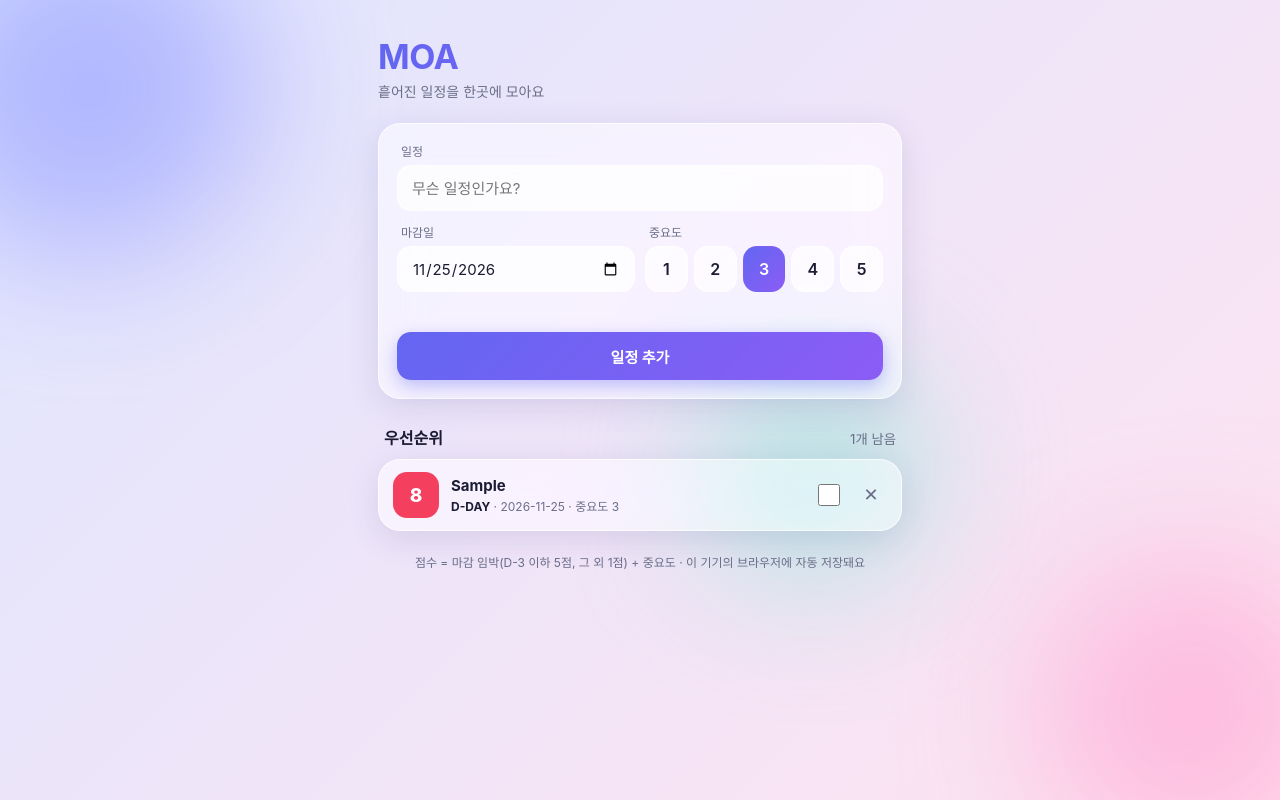
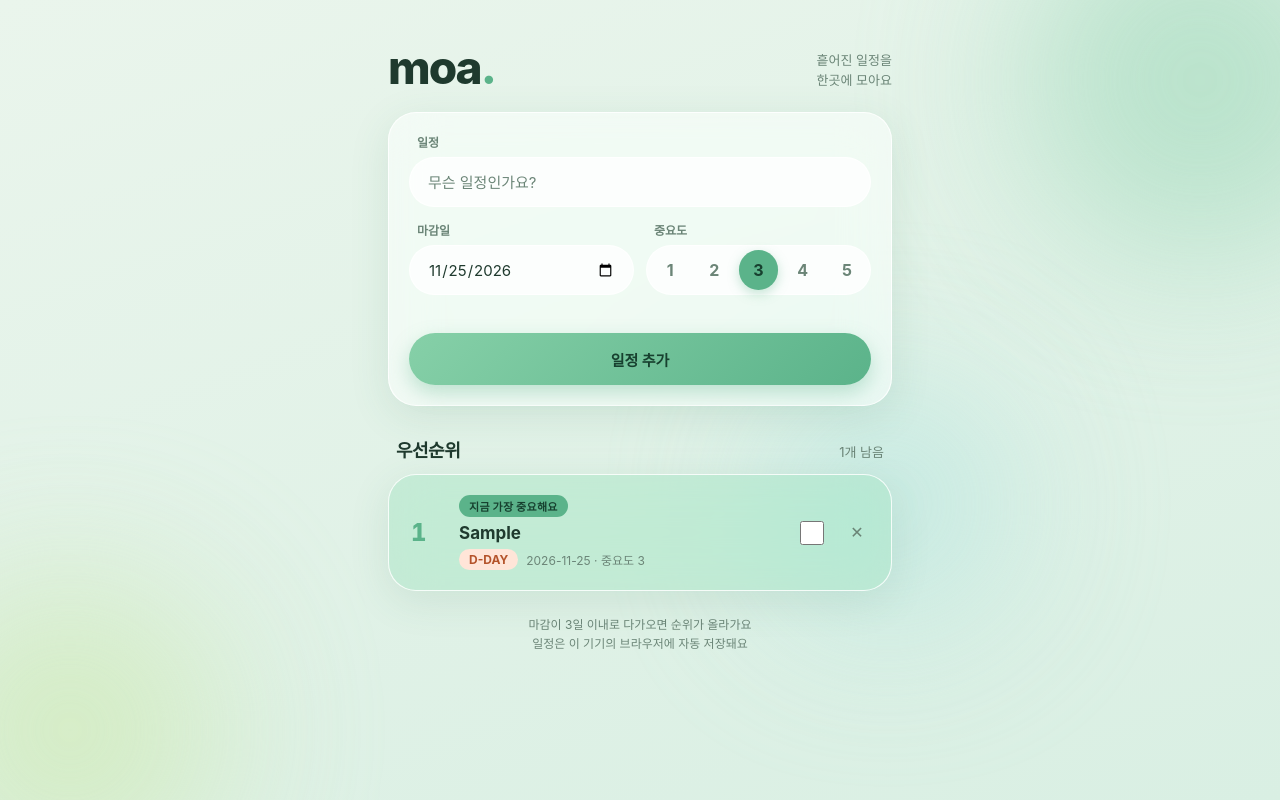
Before and after one commit to dadadaeun09/MOA, a plain HTML site: page index.html in a window 1280 px wide. Both pictures are taken after typing "Sample" into the empty fields and a click on the button "일정 추가". Drawn offline with Linux system fonts and the light colour scheme.

Commit message:
Update index.html

```diff
--- a/index.html
+++ b/index.html
@@ -6,95 +6,106 @@
 <title>MOA</title>
 <style>
 :root{
-  --bg1:#dfe6ff;--bg2:#ffe3f1;--blob1:#8b93ff;--blob2:#ff9ccf;--blob3:#7fe3d0;
-  --glass:rgba(255,255,255,.52);--glass-strong:rgba(255,255,255,.72);
-  --border:rgba(255,255,255,.75);--shadow:0 8px 32px rgba(70,70,140,.14);
-  --text:#1b1c33;--sub:#6a6e88;--accent:#6366f1;--accent2:#8b5cf6;
-  --hot:#f43f5e;--mid:#f59e0b;--low:#94a3b8;
+  --bg1:#eaf5ec;--bg2:#d9efe3;--blob1:#a8dcc0;--blob2:#cfeab5;--blob3:#b7e6e0;
+  --glass:rgba(255,255,255,.55);--glass-strong:rgba(255,255,255,.78);
+  --border:rgba(255,255,255,.85);--shadow:0 10px 40px rgba(60,120,90,.12);
+  --text:#1f3a2e;--sub:#6b8577;--accent:#5bb38a;--accent2:#86d0a8;--accent-ink:#17402f;
+  --top-bg:rgba(176,228,200,.55);
+  --urgent-bg:#ffe5d8;--urgent-ink:#b4532a;--calm-bg:#dcf3e5;--calm-ink:#2f7a58;--err:#d9644a;
   box-sizing:border-box;
   padding-top:env(safe-area-inset-top,0px);padding-bottom:env(safe-area-inset-bottom,0px);
 }
 @media (prefers-color-scheme:dark){
   :root:not([data-theme="light"]){
-    --bg1:#0d0f1f;--bg2:#1a1030;--blob1:#4f46e5;--blob2:#be185d;--blob3:#0f766e;
-    --glass:rgba(255,255,255,.07);--glass-strong:rgba(255,255,255,.12);
-    --border:rgba(255,255,255,.14);--shadow:0 8px 32px rgba(0,0,0,.35);
-    --text:#f1f2fa;--sub:#a0a4bd;
+    --bg1:#0c1612;--bg2:#12231b;--blob1:#2f7a58;--blob2:#4d7a2f;--blob3:#1f6b66;
+    --glass:rgba(255,255,255,.06);--glass-strong:rgba(255,255,255,.11);
+    --border:rgba(255,255,255,.12);--shadow:0 10px 40px rgba(0,0,0,.4);
+    --text:#e6f4ec;--sub:#8fae9f;--accent:#6cc79b;--accent2:#9ae0bb;--accent-ink:#0c2a1d;
+    --top-bg:rgba(108,199,155,.18);
+    --urgent-bg:rgba(255,160,120,.18);--urgent-ink:#ffb594;--calm-bg:rgba(108,199,155,.16);--calm-ink:#9ae0bb;--err:#ff8f78;
   }
 }
 :root[data-theme="dark"]{
-  --bg1:#0d0f1f;--bg2:#1a1030;--blob1:#4f46e5;--blob2:#be185d;--blob3:#0f766e;
-  --glass:rgba(255,255,255,.07);--glass-strong:rgba(255,255,255,.12);
-  --border:rgba(255,255,255,.14);--shadow:0 8px 32px rgba(0,0,0,.35);
-  --text:#f1f2fa;--sub:#a0a4bd;
+  --bg1:#0c1612;--bg2:#12231b;--blob1:#2f7a58;--blob2:#4d7a2f;--blob3:#1f6b66;
+  --glass:rgba(255,255,255,.06);--glass-strong:rgba(255,255,255,.11);
+  --border:rgba(255,255,255,.12);--shadow:0 10px 40px rgba(0,0,0,.4);
+  --text:#e6f4ec;--sub:#8fae9f;--accent:#6cc79b;--accent2:#9ae0bb;--accent-ink:#0c2a1d;
+  --top-bg:rgba(108,199,155,.18);
+  --urgent-bg:rgba(255,160,120,.18);--urgent-ink:#ffb594;--calm-bg:rgba(108,199,155,.16);--calm-ink:#9ae0bb;--err:#ff8f78;
 }
 html{scroll-padding-top:env(safe-area-inset-top,0px);min-height:100%}
 *{box-sizing:border-box}
 body{
   margin:0;min-height:100vh;color:var(--text);
   font-family:"Pretendard","Noto Sans KR",-apple-system,"Apple SD Gothic Neo","Malgun Gothic",sans-serif;
-  background:linear-gradient(135deg,var(--bg1),var(--bg2));background-attachment:fixed;
+  background:linear-gradient(160deg,var(--bg1),var(--bg2));background-attachment:fixed;
   position:relative;overflow-x:hidden;
 }
-.blob{position:fixed;border-radius:50%;filter:blur(70px);opacity:.55;z-index:0;pointer-events:none}
-.b1{width:340px;height:340px;background:var(--blob1);top:-80px;left:-80px}
-.b2{width:300px;height:300px;background:var(--blob2);bottom:-60px;right:-60px}
-.b3{width:220px;height:220px;background:var(--blob3);top:45%;left:55%}
-main{position:relative;z-index:1;max-width:560px;margin:0 auto;padding:36px 18px 48px}
-h1{margin:0;font-size:34px;letter-spacing:-.5px;background:linear-gradient(90deg,var(--accent),var(--accent2));-webkit-background-clip:text;background-clip:text;color:transparent}
-.tag{margin:4px 0 22px;color:var(--sub);font-size:14px}
+.blob{position:fixed;border-radius:50%;filter:blur(80px);opacity:.7;z-index:0;pointer-events:none}
+.b1{width:360px;height:360px;background:var(--blob1);top:-100px;right:-100px}
+.b2{width:300px;height:300px;background:var(--blob2);bottom:-80px;left:-80px}
+.b3{width:240px;height:240px;background:var(--blob3);top:48%;left:60%}
+main{position:relative;z-index:1;max-width:540px;margin:0 auto;padding:44px 18px 56px}
+.brand{display:flex;align-items:flex-end;justify-content:space-between;margin-bottom:22px}
+h1{margin:0;font-size:46px;line-height:1;font-weight:800;letter-spacing:-2px}
+h1 i{font-style:normal;color:var(--accent)}
+.tag{margin:0;color:var(--sub);font-size:13px;text-align:right;line-height:1.5}
 .glass{
   background:var(--glass);border:1px solid var(--border);box-shadow:var(--shadow);
-  -webkit-backdrop-filter:blur(20px) saturate(160%);backdrop-filter:blur(20px) saturate(160%);
-  border-radius:22px;
+  -webkit-backdrop-filter:blur(24px) saturate(150%);backdrop-filter:blur(24px) saturate(150%);
+  border-radius:28px;
 }
-form{padding:18px;display:grid;gap:12px}
+form{padding:20px;display:grid;gap:14px}
 input[type=text],input[type=date]{
-  width:100%;height:46px;padding:0 14px;border-radius:14px;border:1px solid var(--border);
-  background:var(--glass-strong);color:var(--text);font:inherit;font-size:15px;outline:none;
+  width:100%;height:50px;padding:0 18px;border-radius:999px;border:1px solid var(--border);
+  background:var(--glass-strong);color:var(--text);font:inherit;font-size:15px;outline:none;transition:.15s;
 }
-input:focus{border-color:var(--accent);box-shadow:0 0 0 3px rgba(99,102,241,.22)}
-.row{display:grid;grid-template-columns:1fr;gap:10px}
+input::placeholder{color:var(--sub)}
+input:focus{border-color:var(--accent);box-shadow:0 0 0 4px rgba(91,179,138,.2)}
+.row{display:grid;grid-template-columns:1fr;gap:12px}
 @media(min-width:480px){.row{grid-template-columns:1fr 1fr}}
-.lbl{font-size:12px;color:var(--sub);margin:0 0 6px 4px;display:block}
-.seg{display:flex;gap:6px}
+.lbl{font-size:12px;font-weight:600;color:var(--sub);margin:0 0 7px 8px;display:block}
+.seg{display:flex;gap:6px;padding:4px;border-radius:999px;background:var(--glass-strong);border:1px solid var(--border);height:50px}
 .seg label{flex:1}
 .seg input{display:none}
-.seg span{
-  display:block;text-align:center;height:46px;line-height:44px;border-radius:14px;cursor:pointer;
-  border:1px solid var(--border);background:var(--glass-strong);font-weight:600;transition:.15s;
-}
-.seg input:checked+span{background:linear-gradient(135deg,var(--accent),var(--accent2));color:#fff;border-color:transparent}
+.seg span{display:grid;place-items:center;height:100%;border-radius:999px;cursor:pointer;font-weight:700;color:var(--sub);transition:.15s}
+.seg input:checked+span{background:var(--accent);color:var(--accent-ink);box-shadow:0 4px 12px rgba(91,179,138,.35)}
 button.add{
-  height:48px;border:0;border-radius:14px;color:#fff;font:inherit;font-weight:700;font-size:15px;cursor:pointer;
-  background:linear-gradient(135deg,var(--accent),var(--accent2));box-shadow:0 6px 18px rgba(99,102,241,.4);transition:.15s;
+  height:52px;border:0;border-radius:999px;color:var(--accent-ink);font:inherit;font-weight:800;font-size:15px;cursor:pointer;
+  background:linear-gradient(135deg,var(--accent2),var(--accent));box-shadow:0 8px 20px rgba(91,179,138,.35);transition:.15s;
 }
 button.add:active{transform:scale(.98)}
-.err{min-height:16px;margin:0;font-size:12px;color:var(--hot)}
-.head{display:flex;justify-content:space-between;align-items:baseline;margin:26px 6px 10px}
-.head h2{margin:0;font-size:16px}.head small{color:var(--sub)}
+.err{min-height:14px;margin:-4px 0 0 8px;font-size:12px;color:var(--err)}
+.head{display:flex;justify-content:space-between;align-items:baseline;margin:30px 8px 12px}
+.head h2{margin:0;font-size:18px;font-weight:800;letter-spacing:-.5px}.head small{color:var(--sub);font-size:13px}
 ul{list-style:none;margin:0;padding:0;display:grid;gap:10px}
-li{display:flex;align-items:center;gap:12px;padding:12px 14px;border-radius:20px}
-li.done{opacity:.5}
+li{display:flex;align-items:center;gap:14px;padding:16px 16px 16px 20px;border-radius:26px;transition:.2s}
+li.top{background:var(--top-bg);padding:20px 18px 20px 22px}
+li.top .t{font-size:17px}
+li.done{opacity:.45}
 li.done .t{text-decoration:line-through}
-.score{flex:none;width:46px;height:46px;border-radius:14px;display:grid;place-items:center;color:#fff;font-weight:800;font-size:19px}
-.hot{background:var(--hot)}.mid{background:var(--mid)}.low{background:var(--low)}
+.rank{flex:none;width:34px;font-weight:800;font-size:24px;letter-spacing:-1px;color:var(--accent);font-variant-numeric:tabular-nums}
+li.done .rank{font-size:13px;letter-spacing:0;color:var(--sub)}
 .info{flex:1;min-width:0}
-.t{font-weight:700;font-size:15px;overflow:hidden;text-overflow:ellipsis;white-space:nowrap}
-.m{font-size:12px;color:var(--sub);margin-top:2px}
-.m b{color:var(--text)}
-.chk{width:22px;height:22px;accent-color:var(--accent);cursor:pointer;flex:none}
-.del{flex:none;border:0;background:transparent;color:var(--sub);font-size:18px;cursor:pointer;width:32px;height:32px;border-radius:10px}
+.now{display:inline-block;margin-bottom:6px;padding:3px 10px;border-radius:999px;background:var(--accent);color:var(--accent-ink);font-size:11px;font-weight:800;letter-spacing:.3px}
+.t{font-weight:700;font-size:16px;overflow:hidden;text-overflow:ellipsis;white-space:nowrap}
+.m{display:flex;align-items:center;gap:8px;margin-top:6px;font-size:12px;color:var(--sub)}
+.pill{padding:3px 10px;border-radius:999px;font-weight:700;background:var(--calm-bg);color:var(--calm-ink)}
+.pill.urgent{background:var(--urgent-bg);color:var(--urgent-ink)}
+.chk{width:24px;height:24px;accent-color:var(--accent);cursor:pointer;flex:none}
+.del{flex:none;border:0;background:transparent;color:var(--sub);font-size:16px;cursor:pointer;width:32px;height:32px;border-radius:50%}
 .del:hover{background:var(--glass-strong)}
-.empty{text-align:center;color:var(--sub);padding:40px 16px}
-.note{margin-top:22px;text-align:center;font-size:12px;color:var(--sub)}
+.empty{display:block;text-align:center;color:var(--sub);padding:44px 16px}
+.note{margin:24px 0 0;text-align:center;font-size:12px;color:var(--sub);line-height:1.6}
 </style>
 </head>
 <body>
 <div class="blob b1"></div><div class="blob b2"></div><div class="blob b3"></div>
 <main>
-  <h1>MOA</h1>
-  <p class="tag">흩어진 일정을 한곳에 모아요</p>
+  <div class="brand">
+    <h1>moa<i>.</i></h1>
+    <p class="tag">흩어진 일정을<br>한곳에 모아요</p>
+  </div>
 
   <form class="glass" id="f" autocomplete="off">
     <div><label class="lbl" for="title">일정</label>
@@ -116,7 +127,7 @@ li.done .t{text-decoration:line-through}
 
   <div class="head"><h2>우선순위</h2><small id="cnt"></small></div>
   <ul id="list"></ul>
-  <p class="note">점수 = 마감 임박(D-3 이하 5점, 그 외 1점) + 중요도 · 이 기기의 브라우저에 자동 저장돼요</p>
+  <p class="note">마감이 3일 이내로 다가오면 순위가 올라가요<br>일정은 이 기기의 브라우저에 자동 저장돼요</p>
 </main>
 
 <script>
@@ -147,22 +158,25 @@ function render(){
   const list = $('list'); list.innerHTML = '';
   const sorted = [...tasks].sort((a,b) =>
     (a.done - b.done) || (score(b) - score(a)) || a.due.localeCompare(b.due));
-  $('cnt').textContent = tasks.length ? tasks.filter(t => !t.done).length + '개 남음' : '';
+  const active = tasks.filter(t => !t.done).length;
+  $('cnt').textContent = tasks.length ? active + '개 남음' : '';
 
   if (!sorted.length){
     list.appendChild(el('li', 'glass empty', '아직 일정이 없어요. 첫 일정을 추가해 보세요 ✨'));
     return;
   }
+  let rank = 0;
   sorted.forEach(t => {
-    const s = score(t);
-    const li = el('li', 'glass' + (t.done ? ' done' : ''));
-    li.appendChild(el('div', 'score ' + (s >= 8 ? 'hot' : s >= 6 ? 'mid' : 'low'), s));
+    if (!t.done) rank++;
+    const n = daysLeft(t);
+    const li = el('li', 'glass' + (t.done ? ' done' : rank === 1 ? ' top' : ''));
+    li.appendChild(el('div', 'rank', t.done ? '완료' : rank));
 
     const info = el('div', 'info');
+    if (!t.done && rank === 1) info.appendChild(el('span', 'now', '지금 가장 중요해요'));
     info.appendChild(el('div', 't', t.title));
     const m = el('div', 'm');
-    const b = el('b', '', dday(daysLeft(t)));
-    m.append(b, ' · ' + t.due + ' · 중요도 ' + t.importance);
+    m.append(el('span', 'pill' + (n <= 3 ? ' urgent' : ''), dday(n)), el('span', '', t.due + ' · 중요도 ' + t.importance));
     info.appendChild(m);
     li.appendChild(info);
 
```
